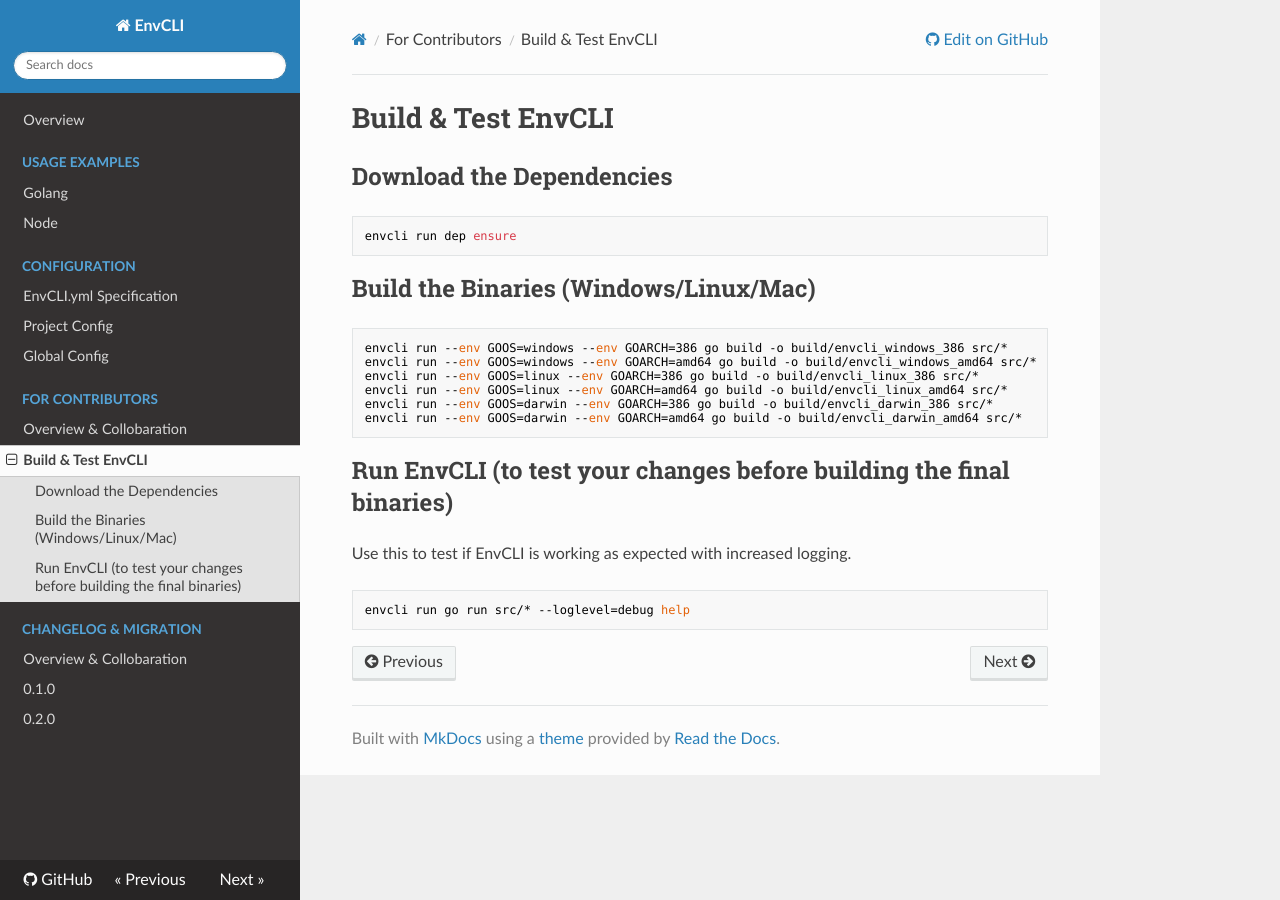
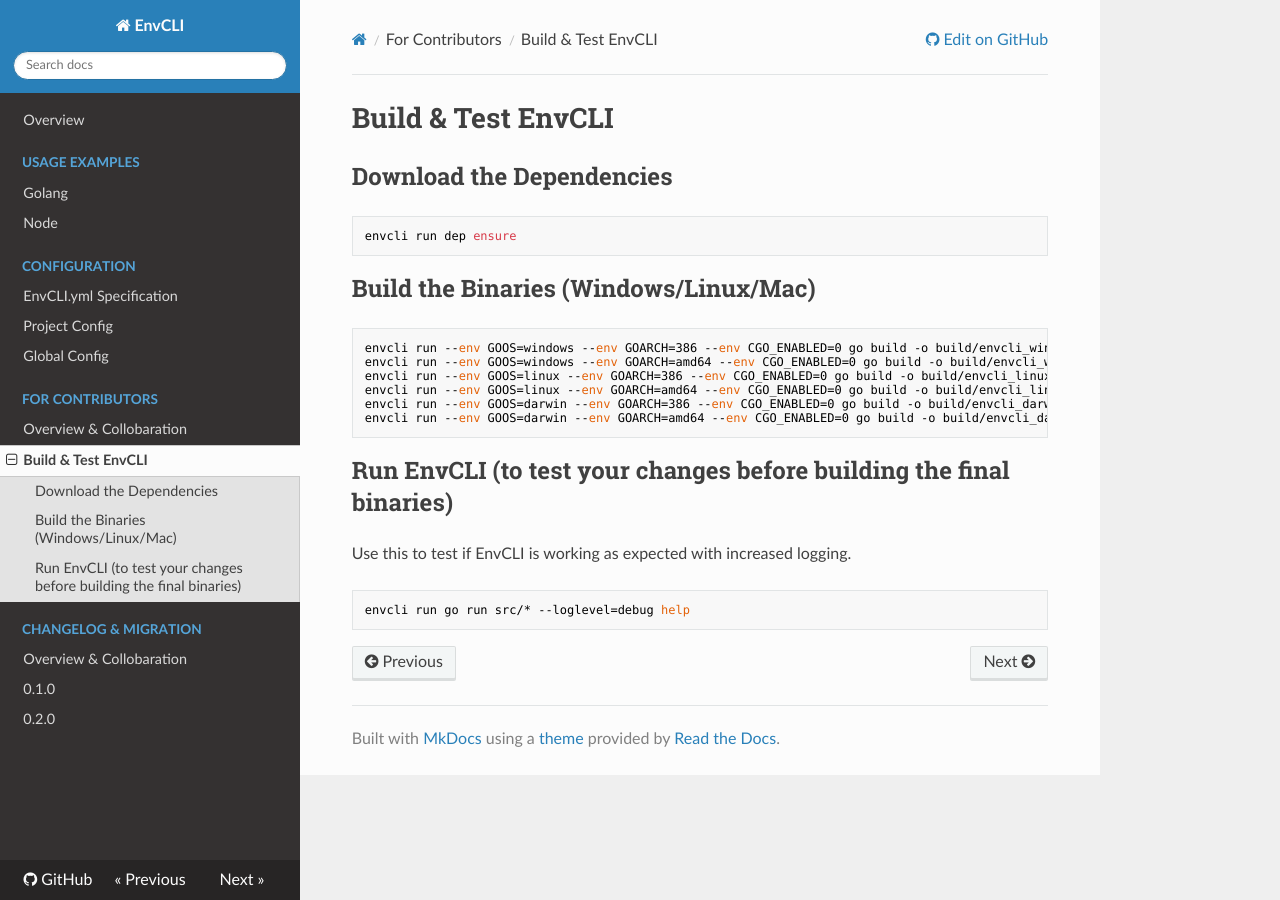
Before and after one commit to EnvCLI/EnvCLI, an MkDocs documentation site: the page built from docs/contributors/build-test.md, in a window 1280 px wide. Built offline with MkDocs 1.6.1, drawn with Linux system fonts in a browser that asks for light colours; nearby versions of some CDN libraries; old or Windows-style settings are respelled for this version of MkDocs.

Commit message:
fix: allow envcli to be used in alpine by removing any dynamic links #6

````diff
--- a/docs/contributors/build-test.md
+++ b/docs/contributors/build-test.md
@@ -9,12 +9,12 @@ envcli run dep ensure
 ## Build the Binaries (Windows/Linux/Mac)
 
 ```
-envcli run --env GOOS=windows --env GOARCH=386 go build -o build/envcli_windows_386 src/*
-envcli run --env GOOS=windows --env GOARCH=amd64 go build -o build/envcli_windows_amd64 src/*
-envcli run --env GOOS=linux --env GOARCH=386 go build -o build/envcli_linux_386 src/*
-envcli run --env GOOS=linux --env GOARCH=amd64 go build -o build/envcli_linux_amd64 src/*
-envcli run --env GOOS=darwin --env GOARCH=386 go build -o build/envcli_darwin_386 src/*
-envcli run --env GOOS=darwin --env GOARCH=amd64 go build -o build/envcli_darwin_amd64 src/*
+envcli run --env GOOS=windows --env GOARCH=386 --env CGO_ENABLED=0 go build -o build/envcli_windows_386 src/*
+envcli run --env GOOS=windows --env GOARCH=amd64 --env CGO_ENABLED=0 go build -o build/envcli_windows_amd64 src/*
+envcli run --env GOOS=linux --env GOARCH=386 --env CGO_ENABLED=0 go build -o build/envcli_linux_386 src/*
+envcli run --env GOOS=linux --env GOARCH=amd64 --env CGO_ENABLED=0 go build -o build/envcli_linux_amd64 src/*
+envcli run --env GOOS=darwin --env GOARCH=386 --env CGO_ENABLED=0 go build -o build/envcli_darwin_386 src/*
+envcli run --env GOOS=darwin --env GOARCH=amd64 --env CGO_ENABLED=0 go build -o build/envcli_darwin_amd64 src/*
 ```
 
 ## Run EnvCLI (to test your changes before building the final binaries)
````
Also changed, not shown: 1 other file.
